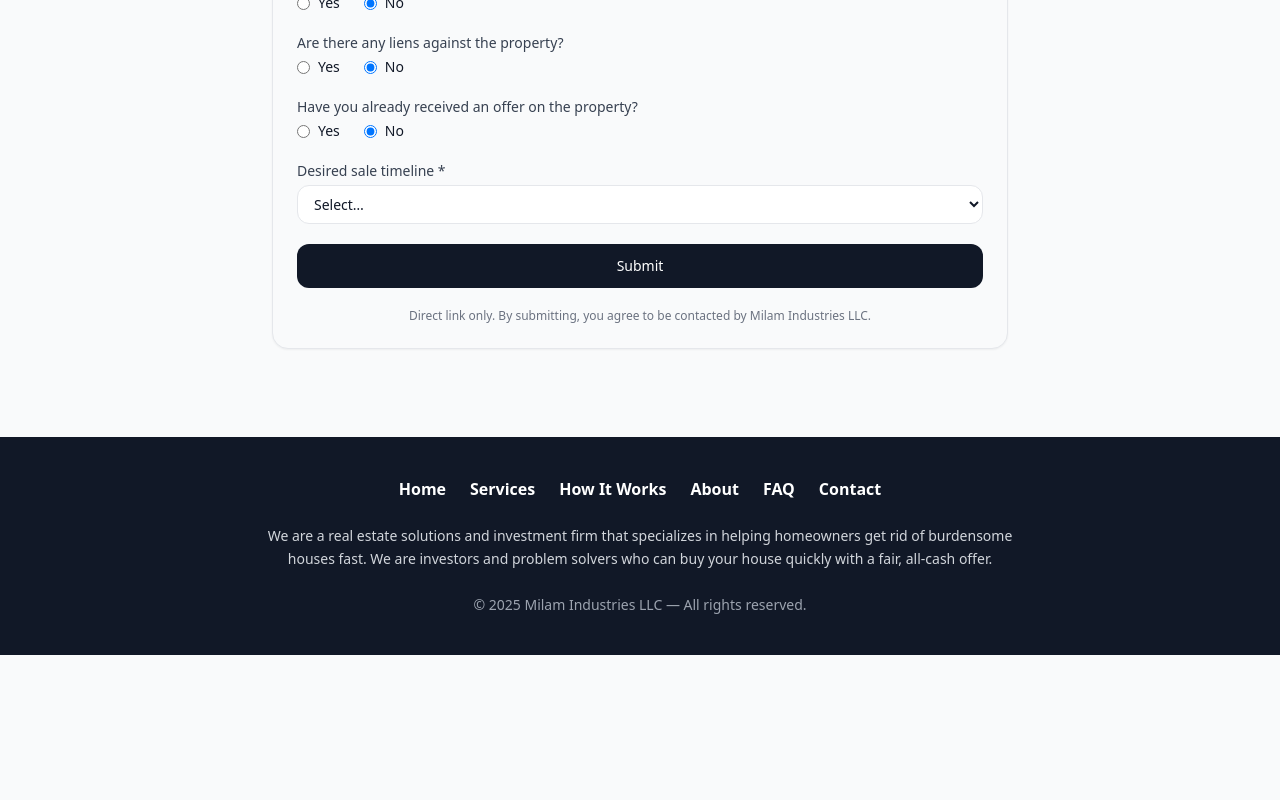
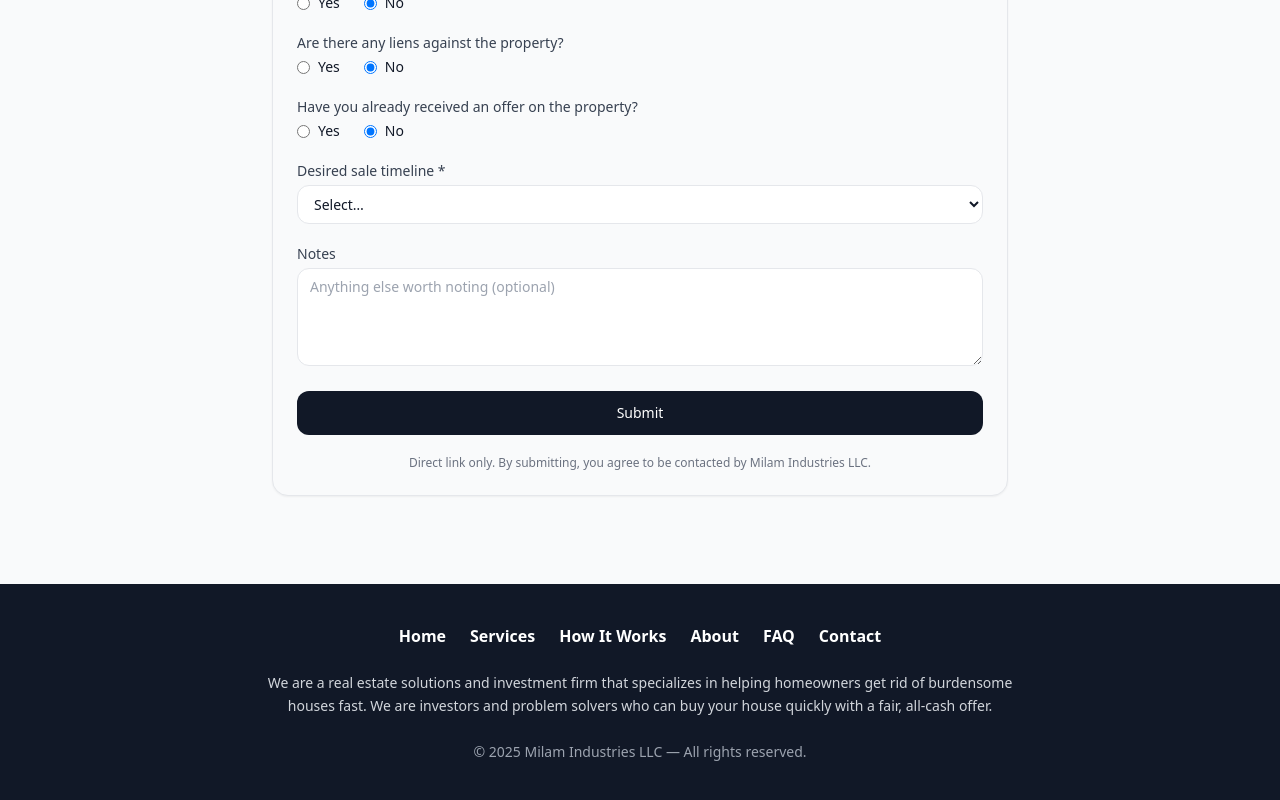
Before and after one commit to milamindustries/milamindustries-site, a Next.js app in the folder milamindustries-site/: page /vendor-submission in a window 1280 px wide. Shown: the part 1458-2258 px from the top of the page. Before the commit the page ends 2113 px from the top, so only its background shows below. Built offline with nearby package versions, Linux system fonts and the light colour scheme.

Commit message:
feat(vendor-submission): add Notes section at bottom of vendor form with same spacing as Why Sell

```diff
--- a/milamindustries-site/app/vendor-submission/page.jsx
+++ b/milamindustries-site/app/vendor-submission/page.jsx
@@ -28,7 +28,7 @@ export default function VendorSubmissionPage() {
     const data = Object.fromEntries(form.entries());
 
     const payload = {
-      ...data, // includes vendorInfo and leadStatus
+      ...data, // includes vendorInfo, leadStatus, notes, etc.
       submittedAt: new Date().toISOString(),
       fullName: [data.firstName, data.lastName].filter(Boolean).join(' ').trim(),
       flags: {
@@ -89,7 +89,7 @@ export default function VendorSubmissionPage() {
 
       <div className="mt-10 flex justify-center">
         <form onSubmit={onSubmit} className="w-full space-y-5 bg-gray-50 p-6 rounded-2xl border shadow-sm">
-          {/* 1) Vendor info (moved to top, replaces “How did you hear about us?”) */}
+          {/* 1) Vendor info */}
           <Select
             label="Vendor info *"
             name="vendorInfo"
@@ -221,6 +221,14 @@ export default function VendorSubmissionPage() {
             options={['7–14 days', '30-60 days', '60–90 days', 'Within the next 6 months', 'No timeframe']}
           />
 
+          {/* NEW: Notes (same size as Why Sell?) */}
+          <TextArea
+            label="Notes"
+            name="notes"
+            rows={4}
+            placeholder="Anything else worth noting (optional)"
+          />
+
           {/* Status / errors */}
           {status && (
             <div
```
